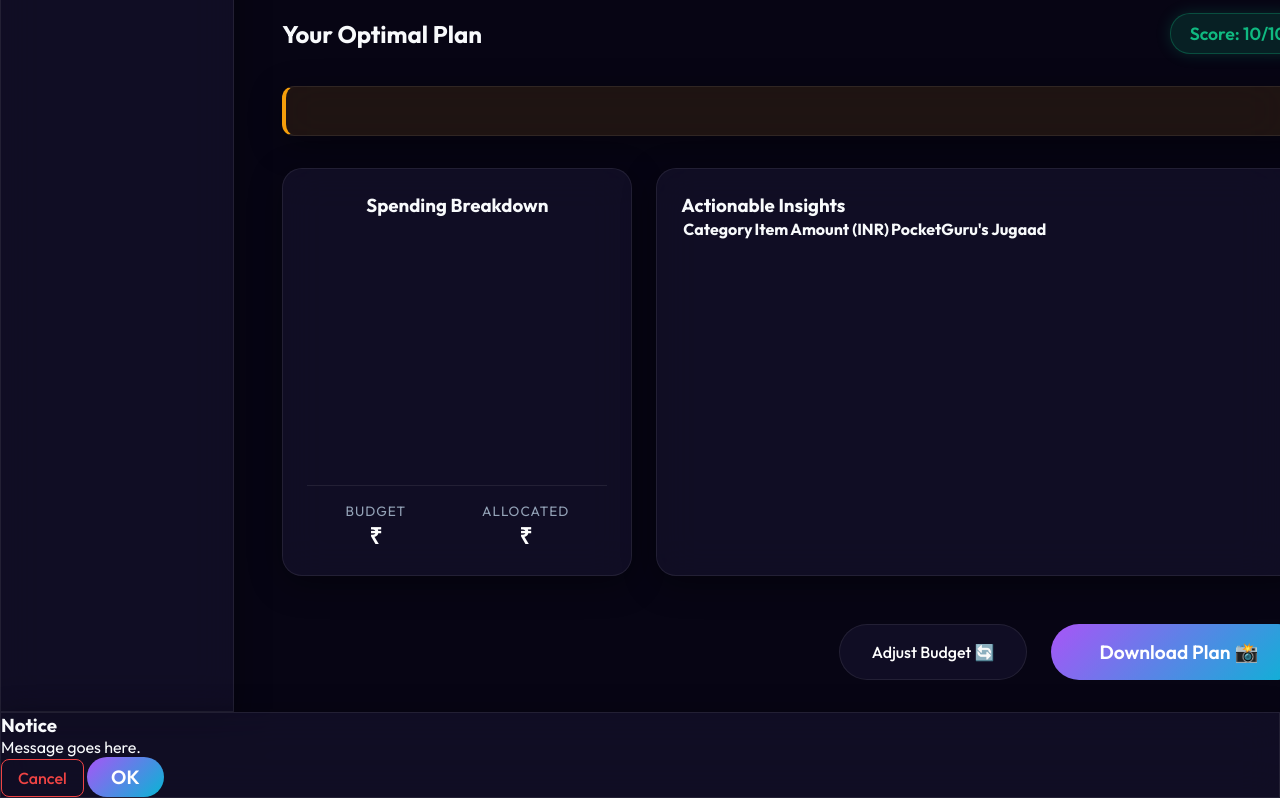
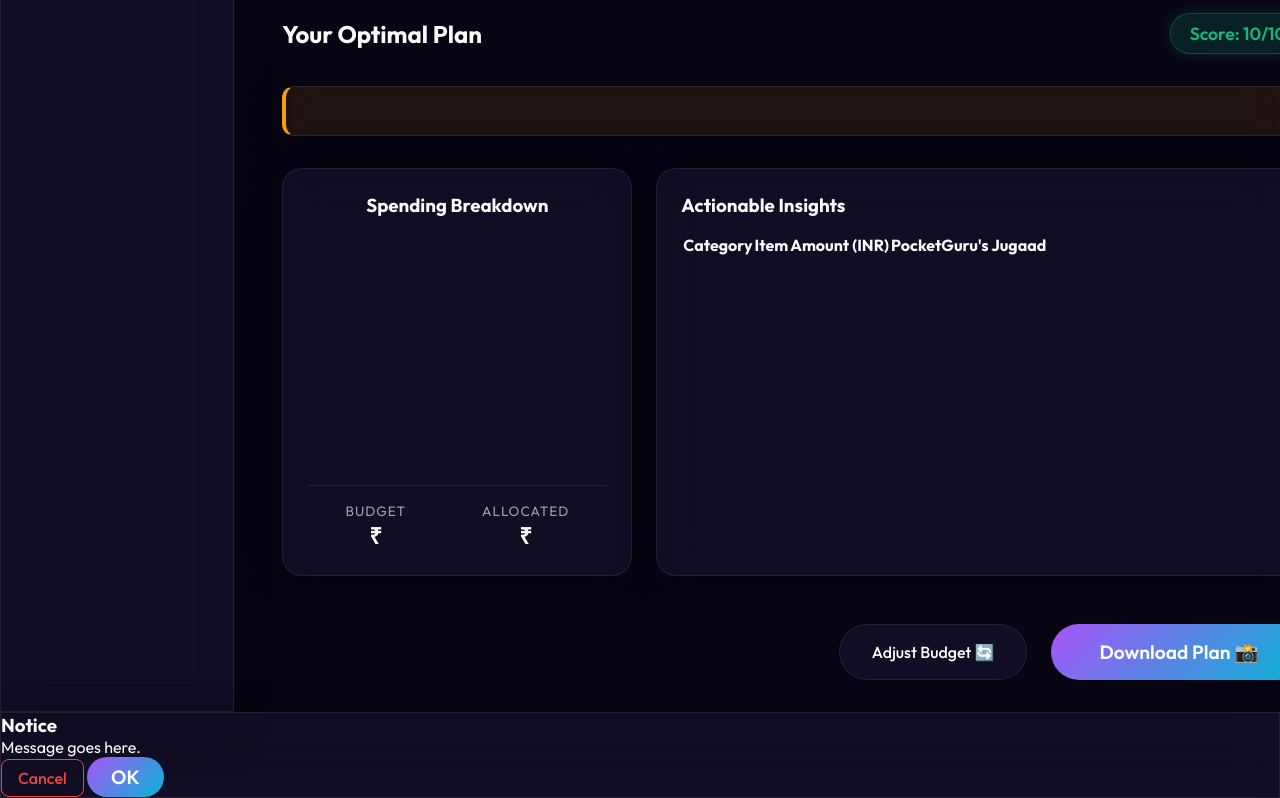
Before and after one commit to chadhas282-afk/Pocket-Guru, a website built with Vite: page index.html in a window 1280 px wide. Shown: the part 1517-2315 px from the top of the page. Built offline with nearby package versions, Linux system fonts and the light colour scheme.

```diff
--- a/style.css
+++ b/style.css
@@ -403,3 +403,8 @@
   font-weight: 700;
   color: #fff;
 }
+.table-responsive {
+  overflow-x: auto;
+  margin-top: 1rem;
+}
+table {
```
